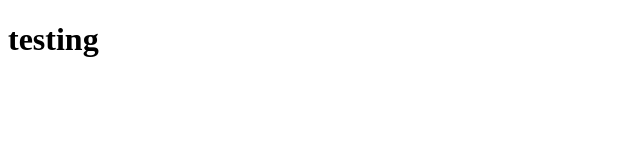
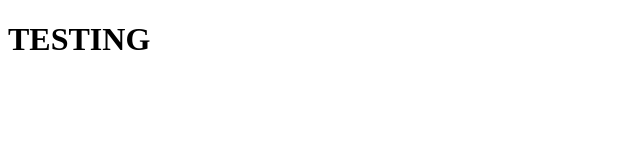
Before and after one commit to limchinkun/html, a plain HTML site: page homework04/index.html in a window 1280 px wide. Shown: the whole page, without its empty margins (0-640 px from the left). Drawn offline with Linux system fonts and the light colour scheme.

Commit message:
testing v1.1

```diff
--- a/homework04/index.html
+++ b/homework04/index.html
@@ -4,6 +4,6 @@
 
     </head>
     <body>
-        <h1>testing</h1>
+        <h1>TESTING</h1>
     </body>
 </html>
```
